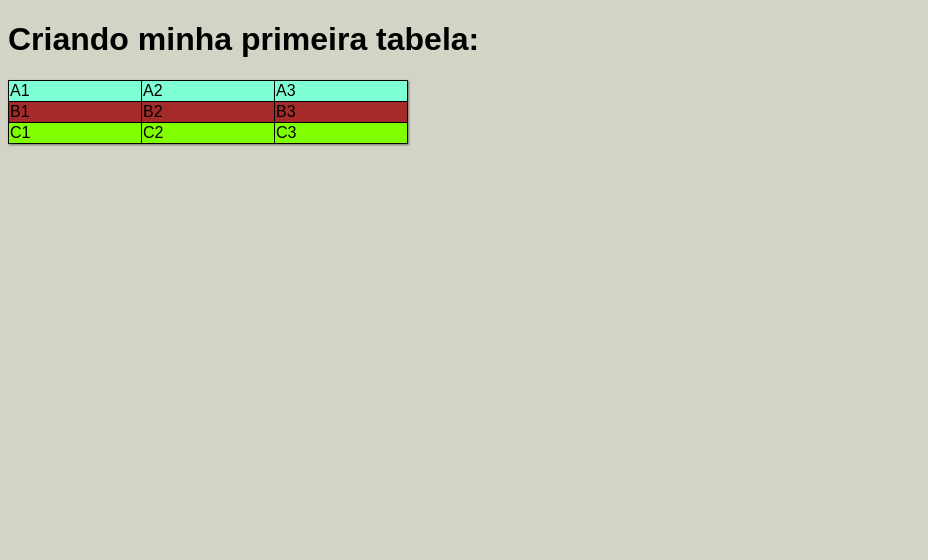
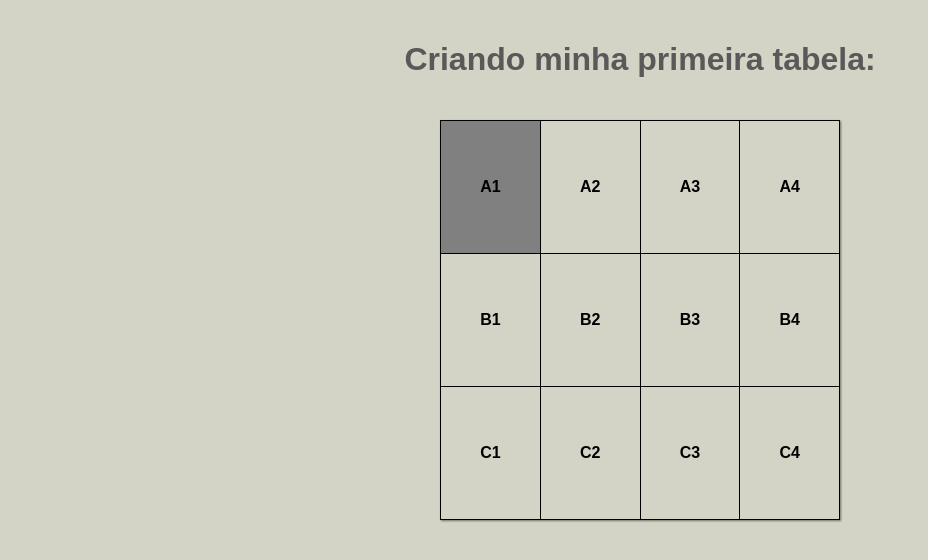
Before and after one commit to DanFigueredo/html-css, a plain HTML site: page exercicios/ex023/index.html in a window 1280 px wide. Shown: the whole page, without its empty margins (0-928 px from the left). Drawn offline with Linux system fonts and the light colour scheme.

Commit message:
Update na tabela
Aprendi a usar o alinhamento vertical e horizontal dos itens

```diff
--- a/exercicios/ex023/index.html
+++ b/exercicios/ex023/index.html
@@ -11,26 +11,45 @@
         background-color: rgb(211, 211, 198);
 
     }
+
+    h1{
+        text-align: center;
+        padding: 20px;
+        font-weight: bolder;
+        color: rgb(90, 88, 88);
+
+    }
     table{
+        margin: auto;
         width: 400px;
+        height: 400px;
         border-collapse: collapse;
         box-shadow: 1px 1px 2px rgba(0, 0, 0, 0.466);
+        font-weight: bold;
+
     }
     td{
+        text-align: center;
+        vertical-align: middle;
         border: 1px solid black;
+
 
     }
 
+    #d1{
+        background-color: gray;
+    }
+
     .l1{
-        background-color: aquamarine;
+
     }
 
     .l2{
-        background-color: brown;
+
     }
 
     .l3{
-        background-color: chartreuse;
+
     }
 </style>
 <body>
@@ -39,9 +58,10 @@
     <table>
         <tr class="l1">
 
-            <td>A1</td>
+            <td id="d1">A1</td>
             <td>A2</td>
             <td>A3</td>
+            <td>A4  </td>
 
         </tr>
 
@@ -49,12 +69,14 @@
             <td>B1</td>
             <td>B2</td>
             <td>B3</td>
+            <td>B4</td>
         </tr>
 
         <tr class="l3">
             <td>C1</td>
             <td>C2</td>
             <td>C3</td>
+            <td>C4</td>
         </tr>
 
 
```
